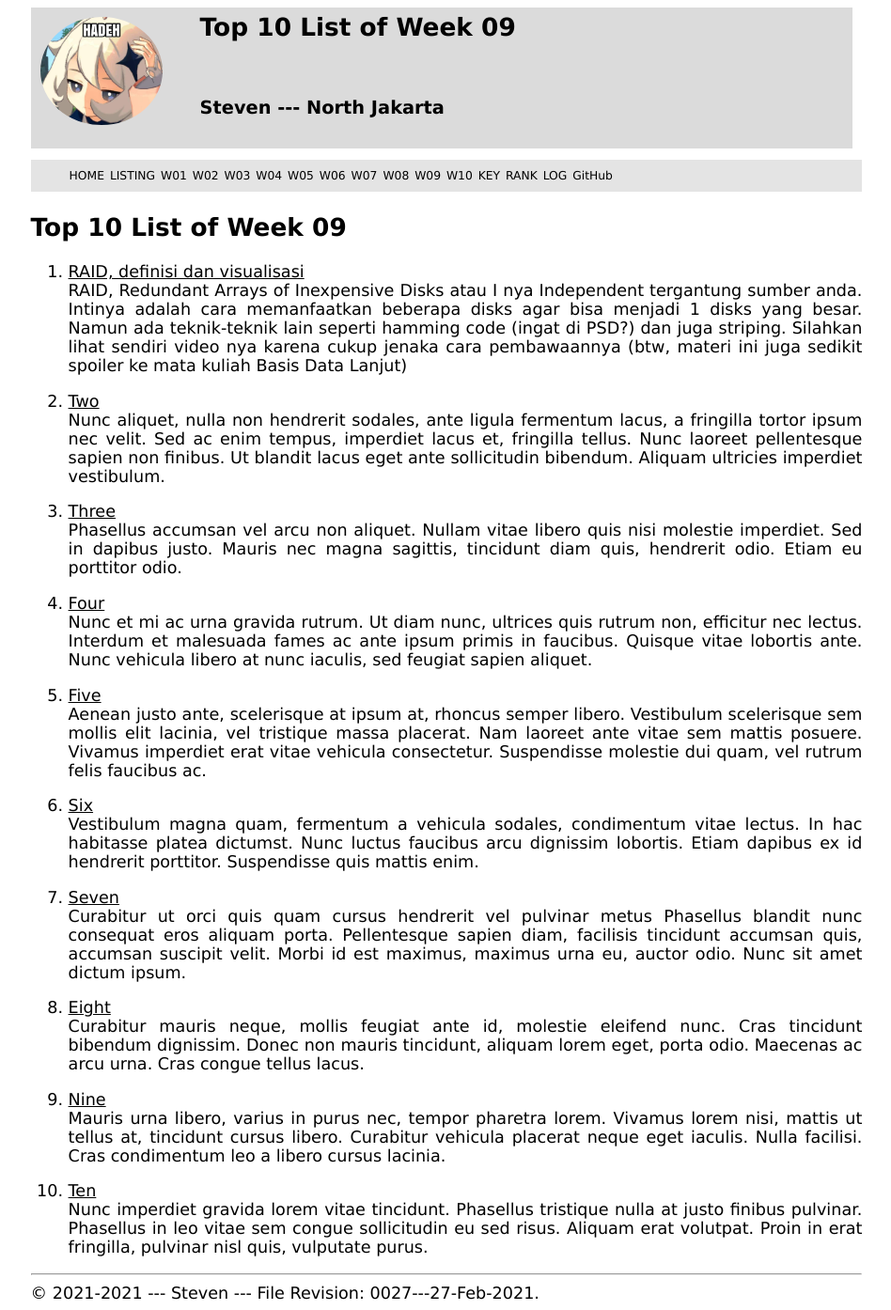
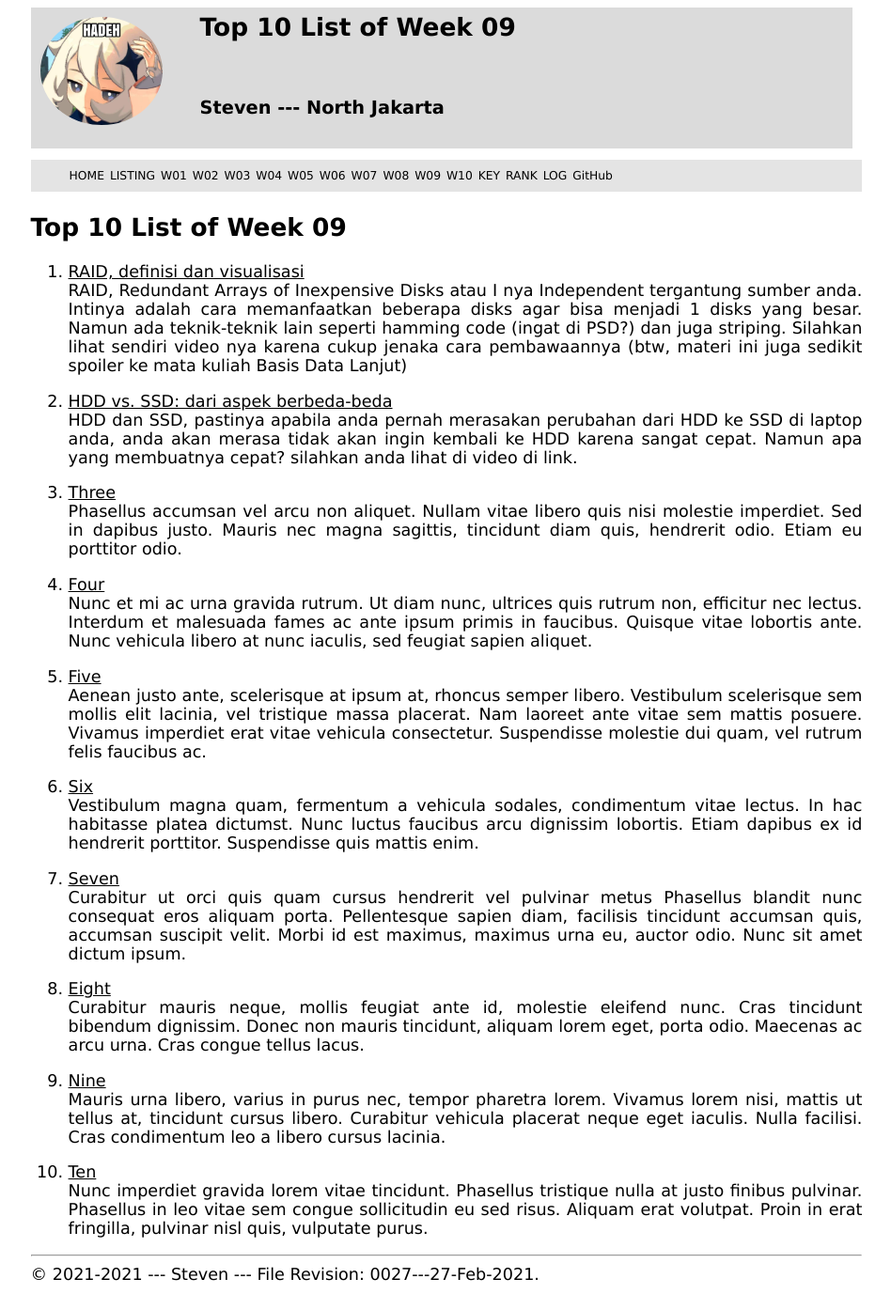
Before and after one commit to stevensim226/os211, a Jekyll site: the page built from w09.md, in a window 1280 px wide. Shown: the whole page at 94% size, without its empty margins (165-1113 px from the left). Built offline with Jekyll 4.4.1, drawn with Linux system fonts in a browser that asks for light colours; our own code applies the rules of GitHub Pages for plain Markdown files.

Commit message:
OS211 stevensim226

```diff
--- a/w09.md
+++ b/w09.md
@@ -8,12 +8,8 @@ permalink: /W09/
 1. [RAID, definisi dan visualisasi](https://www.youtube.com/watch?v=Aa0RTgxJJy8)<br>
 RAID, Redundant Arrays of Inexpensive Disks atau I nya Independent tergantung sumber anda. Intinya adalah cara memanfaatkan beberapa disks agar bisa menjadi 1 disks yang besar. Namun ada teknik-teknik lain seperti hamming code (ingat di PSD?) dan juga striping. Silahkan lihat sendiri video nya karena cukup jenaka cara pembawaannya (btw, materi ini juga sedikit spoiler ke mata kuliah Basis Data Lanjut)
 
-2. [Two](https://en.wikipedia.org/wiki/2)<br>
-Nunc aliquet, nulla non hendrerit sodales, ante ligula fermentum lacus, a fringilla tortor ipsum nec velit.
-Sed ac enim tempus, imperdiet lacus et, fringilla tellus.
-Nunc laoreet pellentesque sapien non finibus.
-Ut blandit lacus eget ante sollicitudin bibendum.
-Aliquam ultricies imperdiet vestibulum.
+2. [HDD vs. SSD: dari aspek berbeda-beda](https://www.youtube.com/watch?v=2BN-MjDEMwk)<br>
+HDD dan SSD, pastinya apabila anda pernah merasakan perubahan dari HDD ke SSD di laptop anda, anda akan merasa tidak akan ingin kembali ke HDD karena sangat cepat. Namun apa yang membuatnya cepat? silahkan anda lihat di video di link.
 
 3. [Three](https://en.wikipedia.org/wiki/3)<br>
 Phasellus accumsan vel arcu non aliquet.
```
